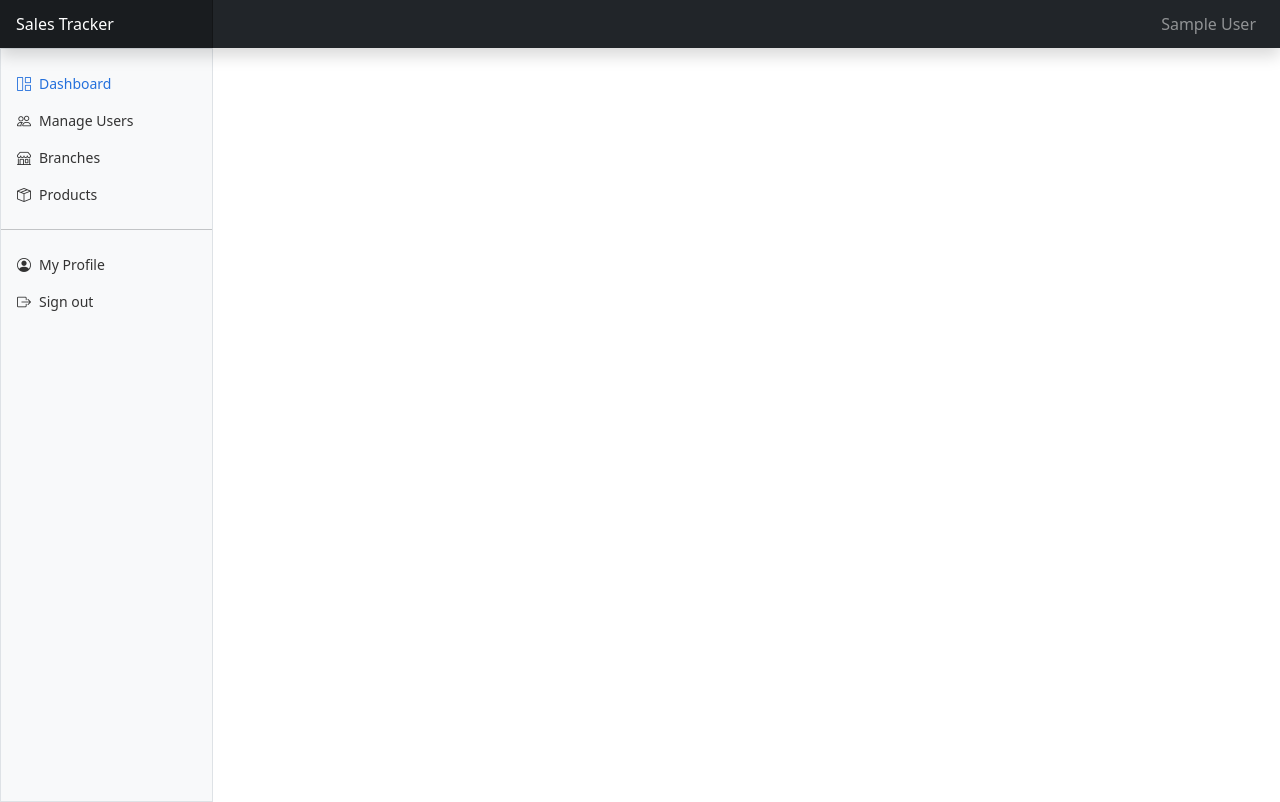
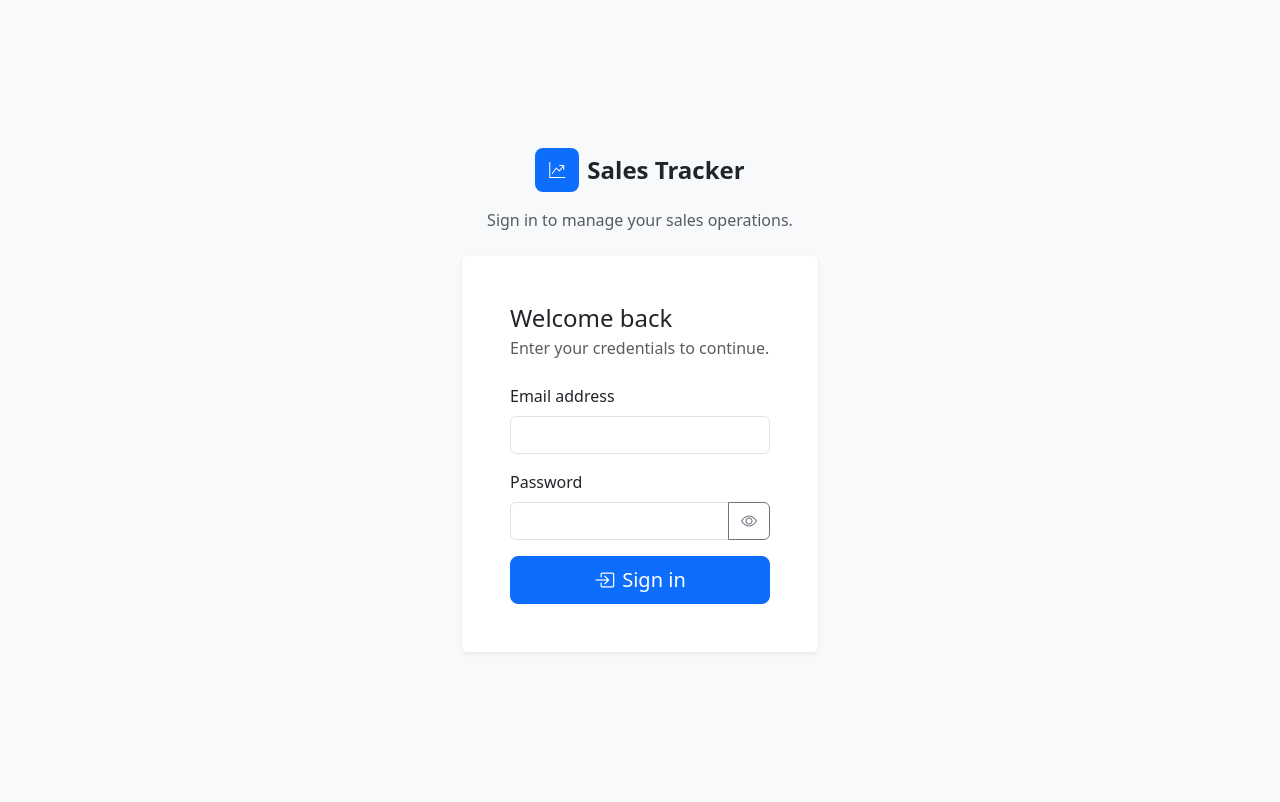
Before and after one commit to venkitram-j/sales-tracker, a Django app: template templates/registration/login.html in a window 1280 px wide. After the commit the page ends 653 px from the top, so only its background shows below. Run offline with Django 5.2, Linux system fonts and the light colour scheme; the template is opened without the code that fills it: values that come from a table or form of the project are taken from there, others are empty; the visitor is signed in with stand-in values (Sample User, id 1); some libraries are stand-ins or nearby versions.

Commit message:
changed login and base templates

```diff
--- /dev/null
+++ b/static/css/app.css
@@ -0,0 +1,11 @@
+/* Sales Tracker: the only custom CSS is the desktop sticky sidebar shell. Everything else uses Bootstrap 5.3.8. */
+@media (min-width: 992px) {
+  .app-sidebar {
+    position: sticky;
+    top: 0;
+    height: 100vh;
+    width: 280px;
+    min-width: 280px;
+    overflow-y: auto;
+  }
+}
--- a/static/css/custom.css
+++ /dev/null
@@ -1,79 +0,0 @@
-html,
-body {
-  height: 100%;
-}
-
-/*
-Login page
-*/
-
-.form-signin {
-  max-width: 330px;
-  padding: 1rem;
-}
-
-.form-signin .form-floating:focus-within {
-  z-index: 2;
-}
-
-.form-signin input[type="email"] {
-  margin-bottom: -1px;
-  border-bottom-right-radius: 0;
-  border-bottom-left-radius: 0;
-}
-
-.form-signin input[type="password"] {
-  margin-bottom: 10px;
-  border-top-left-radius: 0;
-  border-top-right-radius: 0;
-}
-
-/*
- * Sidebar
- */
-
-@media (min-width: 768px) {
-  .sidebar .offcanvas-md {
-    position: -webkit-sticky;
-    position: sticky;
-    top: 48px;
-    height: calc(100vh - 48px);
-    align-self: flex-start;
-  }
-  .navbar-search {
-    display: block;
-  }
-}
-
-.container-fluid {
-  padding-top: 48px;
-}
-
-.sidebar .nav-link {
-  font-size: .875rem;
-  font-weight: 500;
-  color: #333;
-}
-
-.sidebar .nav-link.active {
-  color: #2470dc;
-}
-
-.sidebar-heading {
-  font-size: .75rem;
-}
-
-/*
- * Navbar
- */
-
-.navbar-brand {
-  padding-top: .75rem;
-  padding-bottom: .75rem;
-  background-color: rgba(0, 0, 0, .25);
-  box-shadow: inset -1px 0 0 rgba(0, 0, 0, .25);
-}
-
-.navbar .form-control {
-  padding: .75rem 1rem;
-}
--- /dev/null
+++ b/static/js/app.js
@@ -0,0 +1,75 @@
+(function () {
+  "use strict";
+  function loading(btn, on) {
+    if (!btn) return;
+    if (on) {
+      if (!btn.dataset.originalHtml) btn.dataset.originalHtml = btn.innerHTML;
+      btn.disabled = true;
+      btn.setAttribute("aria-disabled", "true");
+      btn.innerHTML =
+        '<span class="spinner-border spinner-border-sm me-2" aria-hidden="true"></span>' +
+        (btn.dataset.loadingText || "Processing...");
+    } else {
+      btn.disabled = false;
+      btn.removeAttribute("aria-disabled");
+      if (btn.dataset.originalHtml) {
+        btn.innerHTML = btn.dataset.originalHtml;
+        delete btn.dataset.originalHtml;
+      }
+    }
+  }
+  function initForms() {
+    document.querySelectorAll("form[data-loading-form]").forEach((f) =>
+      f.addEventListener("submit", (e) => {
+        if (!f.checkValidity()) {
+          e.preventDefault();
+          e.stopPropagation();
+          f.classList.add("was-validated");
+          return;
+        }
+        f.classList.add("was-validated");
+        loading(e.submitter || f.querySelector('[type="submit"]'), true);
+      }),
+    );
+  }
+  function initPasswords() {
+    document.querySelectorAll("[data-password-toggle]").forEach((b) =>
+      b.addEventListener("click", () => {
+        let t = document.querySelector(b.dataset.passwordTarget),
+          i = b.querySelector("i");
+        if (!t) return;
+        let show = t.type === "password";
+        t.type = show ? "text" : "password";
+        if (i) {
+          i.classList.toggle("bi-eye", !show);
+          i.classList.toggle("bi-eye-slash", show);
+        }
+        b.setAttribute("aria-label", show ? "Hide password" : "Show password");
+      }),
+    );
+  }
+  function apiWithLoading(request, message) {
+    let o = document.createElement("div");
+    o.className =
+      "position-fixed top-0 start-0 w-100 h-100 bg-dark bg-opacity-25 d-flex align-items-center justify-content-center";
+    o.style.zIndex = "1090";
+    o.setAttribute("role", "status");
+    o.innerHTML =
+      '<div class="bg-body rounded-4 shadow p-4 text-center"><div class="spinner-border text-primary mb-3" aria-hidden="true"></div><div class="fw-semibold">' +
+      (message || "Loading...") +
+      "</div></div>";
+    document.body.appendChild(o);
+    return Promise.resolve(request).finally(() => o.remove());
+  }
+  window.SalesTracker = {
+    setButtonLoading: loading,
+    apiWithLoading: apiWithLoading,
+  };
+  document.addEventListener("DOMContentLoaded", () => {
+    initForms();
+    initPasswords();
+    document
+      .querySelectorAll("[data-current-year]")
+      .forEach((e) => (e.textContent = new Date().getFullYear()));
+  });
+})();
--- a/static/js/main.js
+++ /dev/null
@@ -1,16 +0,0 @@
-document.addEventListener("DOMContentLoaded", function () {
-    document.addEventListener("submit", function (e) {
-        var form = e.target;
-        if (!(form instanceof HTMLFormElement) || form.dataset.noDisable === "true") return;
-        var submitBtns = form.querySelectorAll('button[type="submit"]');
-        submitBtns.forEach(function (btn) {
-            if (btn.disabled) return;
-            var loadingText = btn.getAttribute("data-loading-text");
-            btn.dataset.originalHtml = btn.innerHTML;
-            if (loadingText) {
-                btn.innerHTML = '<span class="spinner-border spinner-border-sm me-1" role="status" aria-hidden="true"></span>' + loadingText;
-            }
-            btn.disabled = true;
-        });
-    });
-});
--- a/templates/base.html
+++ b/templates/base.html
@@ -1,32 +1,37 @@
-<!DOCTYPE html>
 {% load static %}
+<!doctype html>
 <html lang="en">
 
 <head>
-    <meta charset="UTF-8">
-    <meta name="viewport" content="width=device-width, initial-scale=1.0">
+  <meta charset="utf-8">
+  <meta name="viewport" content="width=device-width, initial-scale=1">
   <title>{% block title %}{{ APP_NAME }}{% endblock %}</title>
   <link href="{% static 'css/bootstrap.min.css' %}" rel="stylesheet">
   <link href="{% static 'css/bootstrap-icons.min.css' %}" rel="stylesheet">
-    <link href="{% static 'css/custom.css' %}" rel="stylesheet">
+  <link href="{% static 'css/app.css' %}" rel="stylesheet">
   {% block extra_css %}{% endblock %}
 </head>
 
-  <body class="{% if user.is_authenticated %}{% else %}d-flex align-items-center py-4 bg-body-tertiary{% endif %}">
-    {% if user.is_authenticated %}
-      {% include "dashboard/topbar.html" %}
-      <div class="container-fluid">
-        <div class="row">
-          {% include "dashboard/sidebar.html" %}
+<body>
+  {% block app_layout %}
+    <div class="d-flex min-vh-100">
+      {% include 'dashboard/sidebar.html' %}
+      <diV class="flex-grow-1 min-vw-0">
+        {% include 'dashboard/topbar.html' %}
+        <main class="container-fluid px-3 px-lg-4 py-4">
           {% block content %}{% endblock %}
+        </main>
+        <footer class="container-fluid px-3 px-lg-4 pb-4">
+          <div class="border-top pt-3 small text-body-secondary">
+            © <span data-current-year></span> {{ APP_NAME }}
           </div>
+        </footer>
+      </diV>
     </div>
-    {% else %}
-      {% block auth_content %}{% endblock %}
-    {% endif %}
+  {% endblock %}
 
   <script src="{% static 'js/bootstrap.bundle.min.js' %}"></script>
-    <script src="{% static 'js/main.js' %}"></script>
+  <script src="{% static 'js/app.js' %}"></script>
   {% block extra_js %}{% endblock %}
 </body>
 
--- a/templates/registration/login.html
+++ b/templates/registration/login.html
@@ -1,53 +1,65 @@
 {% extends "base.html" %}
 
-{% block title %}Login - {{ APP_NAME }}{% endblock %}
+{% block title %}Sign In - {{ APP_NAME }}{% endblock %}
 
-{% block auth_content %}
-<main class="form-signin w-100 m-auto">
-  <div class="mb-4">
-    <i class="bi bi-graph-up-arrow display-5 text-primary"></i>
+{% block app_layout %}
+<div class="min-vh-100 d-flex align-items-center bg-body-tertiary py-5">
+  <div class="container">
+    <div class="row justify-content-center">
+      <div class="col-12 col-sm-10 col-md-7 col-lg-5 col-xl-4">
+        <div class="text-center mb-4">
+          <div class="d-inline-flex align-items-center gap-2">
+            <span class="rounded-3 bg-primary text-white d-inline-flex align-items-center justify-content-center"
+              style="width:44px;height:44px">
+              <i class="bi bi-graph-up-arrow"></i></span>
+              <span class="fw-bold fs-4">{{ APP_NAME }}</span></div>
+          <p class="text-body-secondary mt-3 mb-0">Sign in to manage your sales operations.</p>
+        </div>
+        <div class="card border-0 shadow-sm">
+          <div class="card-body p-4 p-lg-5">
+            <h1 class="h4 mb-1">Welcome back</h1>
+            <p class="text-body-secondary mb-4">Enter your credentials to continue.</p>
+            {% if form.non_field_errors %}
+              <div class="alert alert-danger">{{ form.non_field_errors }}</div>
+            {% endif %}
+            <form method="post" action="{% url 'accounts:login' %}" data-loading-form>
+              {% csrf_token %}
+              <div class="mb-3">
+                <label for="id_email" class="form-label">Email address</label>
+                <input id="id_email" name="username" type="email"
+                  value="{{ form.email.value|default:'' }}"
+                  class="form-control
+                  {% if form.email.errors %}is-invalid{% endif %}" autocomplete="email" required>
+                {% if form.email.errors %}
+                  <div class="invalid-feedback">{{ form.email.errors|striptags }}</div>
+                {% else %}
+                  <div class="invalid-feedback">Please enter a valid email address.</div>
+                {% endif %}
+              </div>
+              <div class="mb-3">
+                <div class="d-flex justify-content-between">
+                  <label for="id_password" class="form-label">Password</label>
+                </div>
+                <div class="input-group">
+                  <input id="id_password" name="password" type="password" class="form-control
+                    {% if form.password.errors %}is-invalid{% endif %}"
+                    autocomplete="current-password" required>
+                  <button class="btn btn-outline-secondary" type="button"
+                    data-password-toggle data-password-target="#id_password">
+                    <i class="bi bi-eye"></i>
+                  </button>
+                </div>
+                {% if form.password.errors %}
+                  <div class="invalid-feedback d-block">{{ form.password.errors|striptags }}</div>
+                {% endif %}
+              </div>
+              <button class="btn btn-primary btn-lg w-100" type="submit" data-loading-text="Signing in...">
+                <i class="bi bi-box-arrow-in-right me-2"></i>Sign in</button>
+            </form>
+          </div>
+        </div>
+      </div>
+    </div>
   </div>
-  <h1 class="h3 mb-3 fw-normal">Sign in to your account</h1>
-  <form method="post" action="{% url 'accounts:login' %}">
-    {% csrf_token %}
-
-    <div class="form-floating">
-      <input type="email" name="username" class="form-control" id="floatingInput" placeholder="name@example.com"
-        required />
-      <label for="floatingInput">Email address</label>
-    </div>
-
-    <div class="form-floating">
-      <input type="password" name="password" class="form-control" id="floatingPassword" placeholder="Password"
-        required />
-      <label for="floatingPassword">Password</label>
-    </div>
-
-    {% if form.non_field_errors %}
-    <div class="login-page-error small mt-1 mb-2 text-danger">
-      {% for error in form.non_field_errors %}<div>{{ error }}</div>{% endfor %}
-    </div>
-    {% endif %}
-
-    <button class="btn btn-primary w-100 py-2 mt-3" type="submit" data-loading-text="Signing in...">
-      <i class="bi bi-box-arrow-in-right me-1"></i> Sign In
-    </button>
-    <p class="text-center text-muted small mt-4">
-      Need an account or forgot your password? Contact your administrator.
-    </p>
-</main>
+</div>
 {% endblock %}
-
-{% block extra_js %}
-<script>
-  setTimeout(function () {
-    // Target Django's default error lists or custom error containers
-    const errorElements = document.querySelectorAll('.login-page-error');
-    errorElements.forEach(function (el) {
-      el.style.transition = 'opacity 0.5s ease';
-      el.style.opacity = '0';
-      setTimeout(() => el.remove(), 500);
-    });
-  }, 4000);
-</script>
-{% endblock %}
```
Lines whose indentation alone changed are shown as unchanged.
